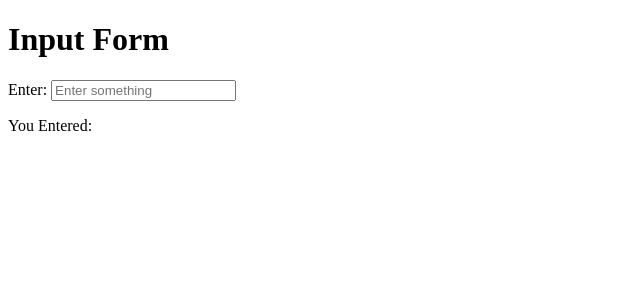
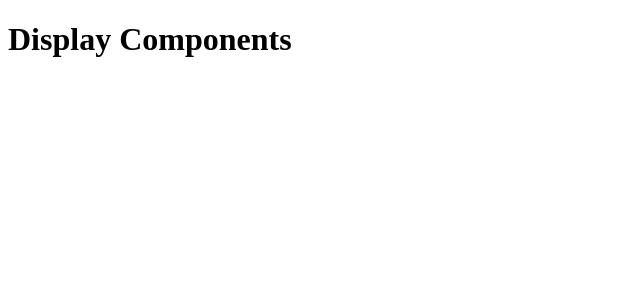
Before and after one commit to itsluckysharma01/Reactjs-Practices_Questions, a React (Create React App) app: page / in a window 1280 px wide. Shown: the top 300 px of the page, without its empty margins (0-640 px from the left). Built offline with nearby package versions, Linux system fonts and the light colour scheme.

Commit message:
list component

```diff
--- /dev/null
+++ b/src/FourList.js
@@ -0,0 +1,14 @@
+// Build  a list components to display a list of items
+
+import React from 'react'
+
+const FourList = () => {
+  return (
+    <div>
+        <h1>Display Components</h1>
+
+    </div>
+  )
+}
+
+export default FourList
--- a/src/index.js
+++ b/src/index.js
@@ -1,10 +1,10 @@
 import React from "react";
 import ReactDOM from "react-dom/client";
-import ThreeInput from "./ThreeInput";
+import FourList from "./FourList";
 
 const root = ReactDOM.createRoot(document.getElementById("root"));
 root.render(
   <React.StrictMode>
-    <ThreeInput />
+    <FourList />
   </React.StrictMode>
 );
```
